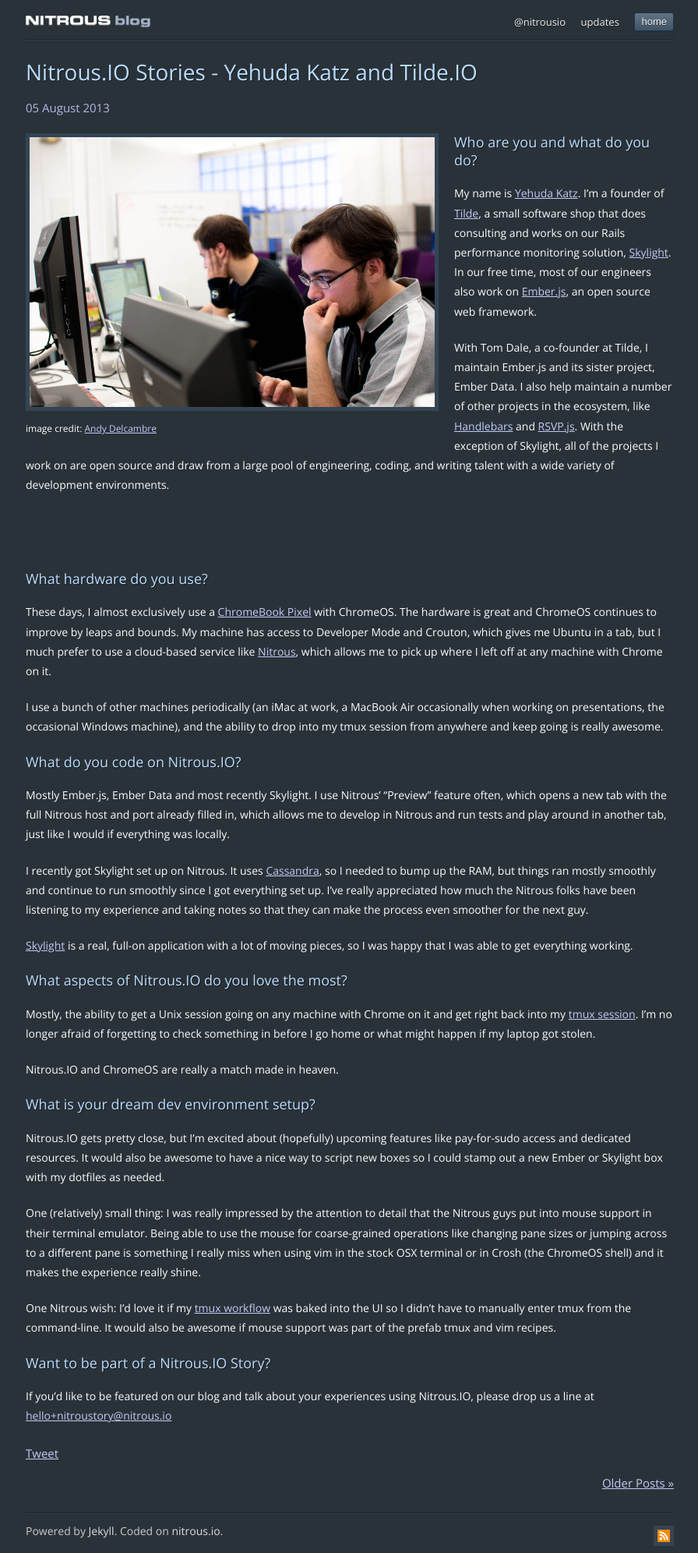
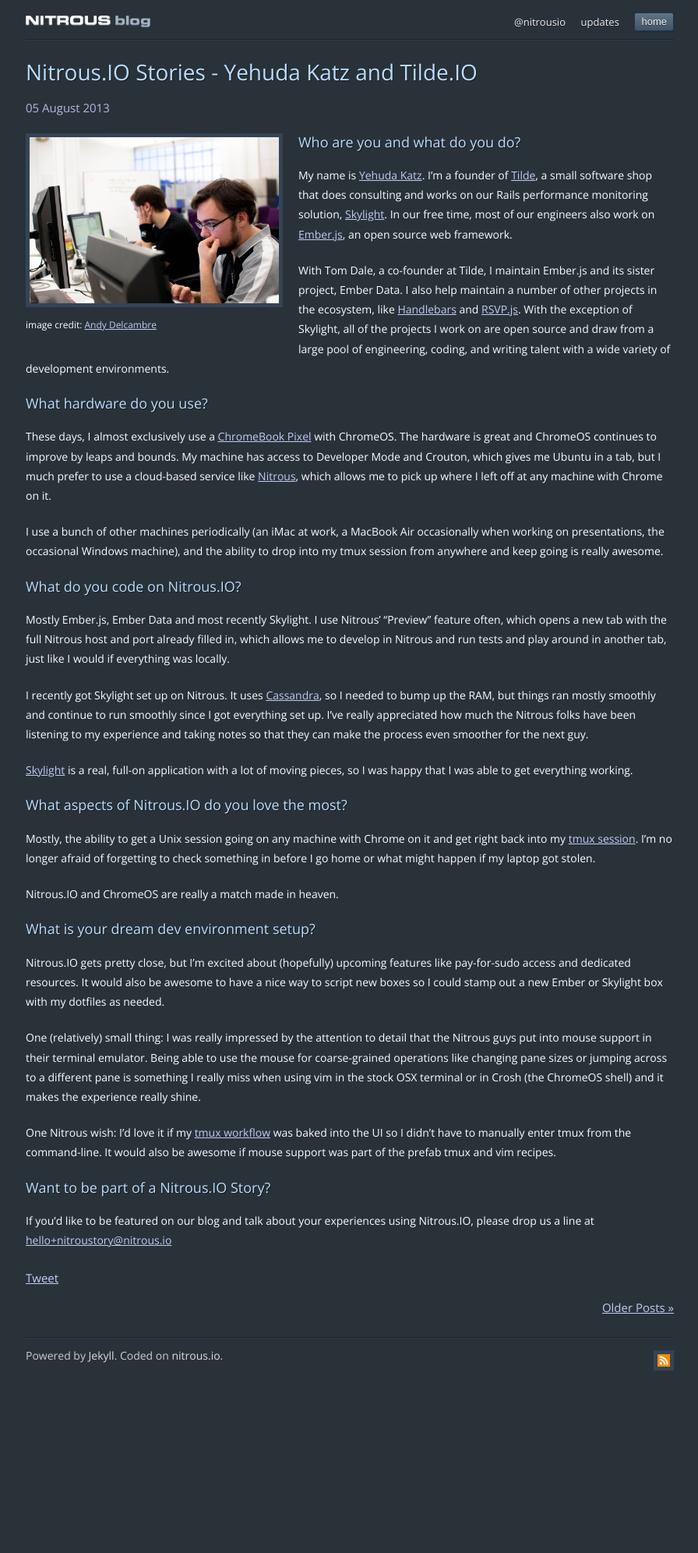
Before and after one commit to koheishingai/blog, a Jekyll site: the page built from _posts/2013-08-05-nitrous-stories-i-yehuda-katz-tilde-nitrousio.md, in a window 1280 px wide. Shown: the whole page at 78% size, without its empty margins (191-1087 px from the left). Built offline with Jekyll 4.4.1, drawn with Linux system fonts in a browser that asks for light colours; nearby versions of some CDN libraries; Markdown is read by kramdown in place of the engine named in the settings; comment, search, counter and statistics services are not loaded; after the commit the page ends 1767 px from its top, so only the background shows below that.

Commit message:
Minor tweaks

```diff
--- a/_posts/2013-08-05-nitrous-stories-i-yehuda-katz-tilde-nitrousio.md
+++ b/_posts/2013-08-05-nitrous-stories-i-yehuda-katz-tilde-nitrousio.md
@@ -4,16 +4,15 @@
 ---
 
 <div class="heroshot">
-  <img src="/images/katz.jpg" width="520" alt="yehuda katz and carl lerche" />
+  <img src="/images/katz.jpg" width="320" alt="yehuda katz and carl lerche" />
   <p>image credit: <a target="_blank" href="http://www.flickr.com/photos/adelcambre/4120661510/">Andy Delcambre</a></p>
 </div>
 
 ### Who are you and what do you do?
 
-My name is [Yehuda Katz](http://yehudakatz.com).  I'm a founder of [Tilde](http://tilde.io), a small software shop that does consulting and works on our Rails performance monitoring solution, [Skylight](https://www.skylight.io).  In our free time, most of our engineers also work on [Ember.js](http://emberjs.com), an open source web framework.
+My name is [Yehuda Katz](http://yehudakatz.com).  I'm a founder of [Tilde](http://tilde.io), a small software shop that does consulting and works on our Rails performance monitoring solution, [Skylight](https://www.skylight.io).  In our free time, most of our engineers also work on [Ember.js](http://emberjs.com), an open source web framework. <!--break-->
 
-With Tom Dale, a co-founder at Tilde, I maintain Ember.js and its sister project, Ember Data.  I also help maintain a number of other projects in the ecosystem, like [Handlebars](http://handlebarsjs.com/) and [RSVP.js](https://github.com/tildeio/rsvp.js).  With the exception of Skylight, all of the projects I work on are open source and draw from a large pool of engineering, coding, and writing talent with a wide variety of development environments.  <!--break-->
-<br/><br/><br/><br/>
+With Tom Dale, a co-founder at Tilde, I maintain Ember.js and its sister project, Ember Data.  I also help maintain a number of other projects in the ecosystem, like [Handlebars](http://handlebarsjs.com/) and [RSVP.js](https://github.com/tildeio/rsvp.js).  With the exception of Skylight, all of the projects I work on are open source and draw from a large pool of engineering, coding, and writing talent with a wide variety of development environments.
 
 ###  What hardware do you use?
 
```
Also changed, not shown: _posts/2013-07-24-building-google-glass-apps-on-nitrous.md (+2 -3 lines).
